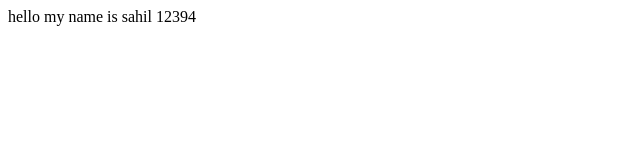
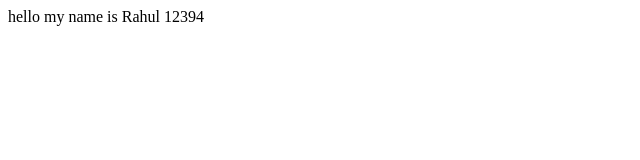
Before and after one commit to mittals12394/web-dev-github, a plain HTML site: page index.html in a window 1280 px wide. Shown: the full height of the page, 0-640 px from the left. Drawn offline with Linux system fonts and the light colour scheme.

Commit message:
Fixed the name

```diff
--- a/index.html
+++ b/index.html
@@ -7,6 +7,6 @@
     <title>Document</title>
 </head>
 <body>
-    hello my name is sahil 12394
+    hello my name is Rahul 12394
 </body>
 </html>
```
